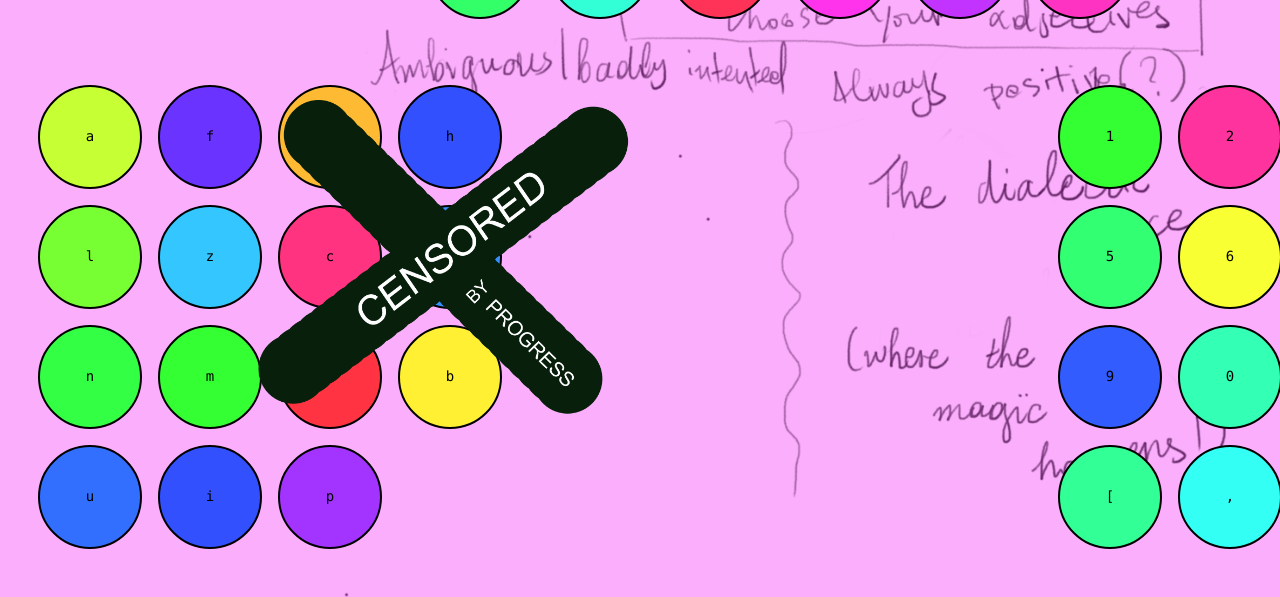
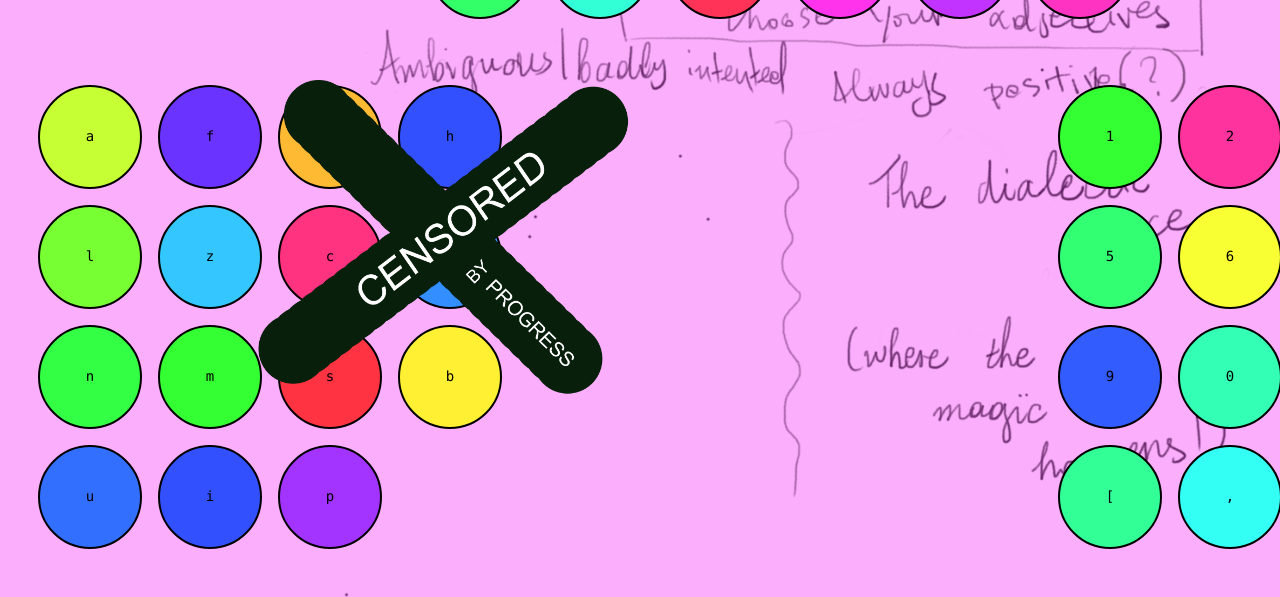
Before and after one commit to mxrwho/soundboardforall, a plain HTML site: page index.html in a window 1280 px wide. Shown: the part 203-800 px from the top of the page. Drawn offline with Linux system fonts and the light colour scheme.

Commit message:
Update index.html

```diff
--- a/index.html
+++ b/index.html
@@ -31,7 +31,7 @@
         .image-overlay {
             position: absolute;
             z-index: 1;
-            top: 270px; /* Adjust based on grid1 position */
+            top: 250px; /* Adjust based on grid1 position */
             left: 250px; /* Adjust based on grid1 position */
             width: 400px; /* Adjust size */
             height: auto;
```
